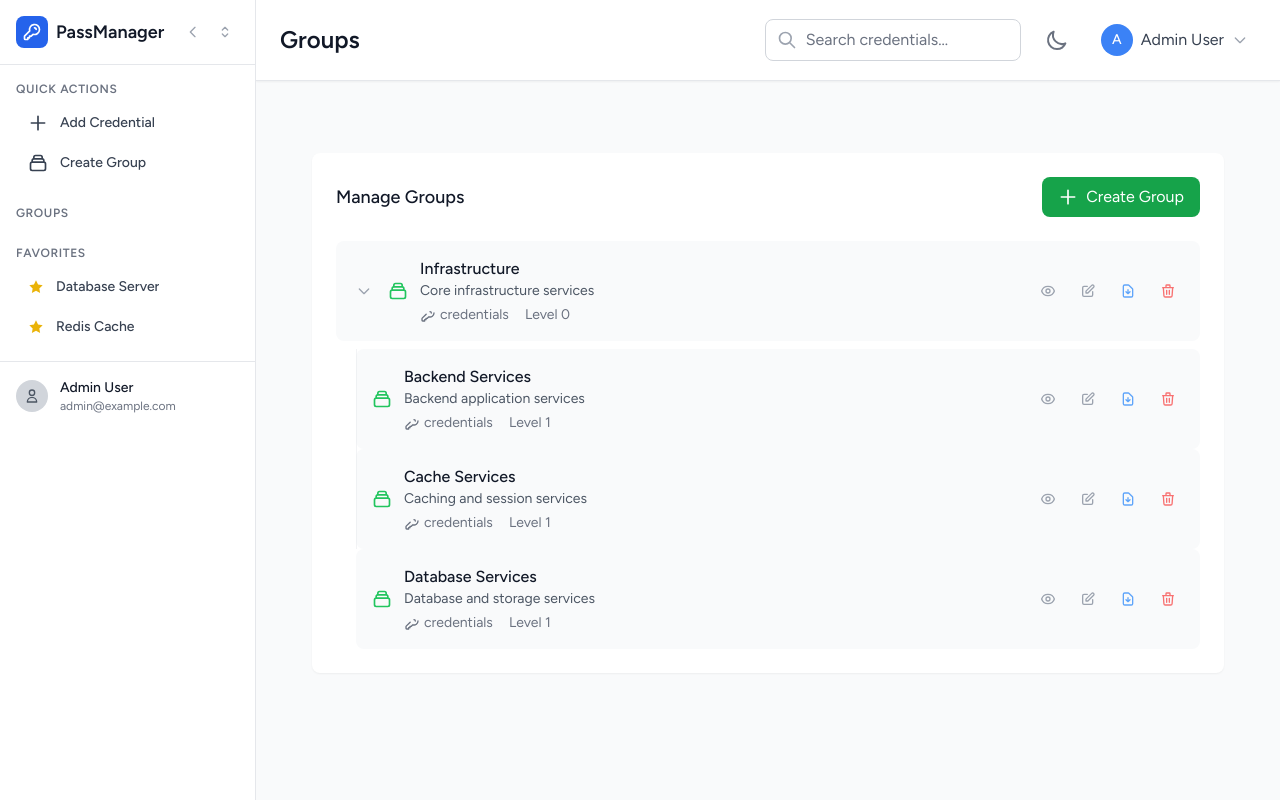
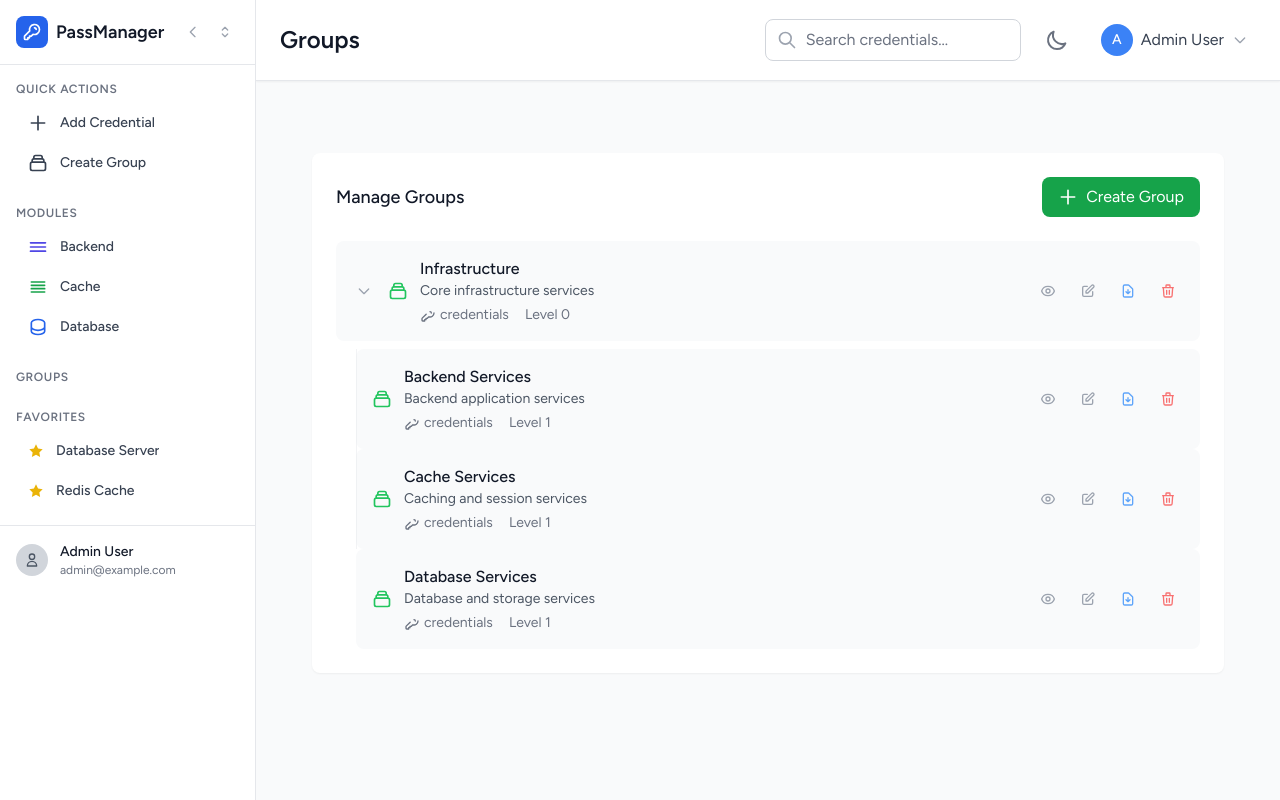
Before and after one commit to tagresorts/litepw-store, a Laravel app: page /groups in a window 1280 px wide. Run offline with Laravel 12, Linux system fonts and the light colour scheme; a user stored in the database is signed in; data comes from the database, SQL or seed files in the repository; style sheets or scripts are compiled from the project's sources; parts of the project's set-up code (start-up, migrations or seed data) failed here and were passed over; some libraries are stand-ins or nearby versions.

Commit message:
Checkpoint before follow-up message
Co-authored-by: bobongcoder <bobongcoder@tagresorts.com.ph>

```diff
--- a/password-manager/resources/js/Components/Navigation/NavigationSidebar.vue
+++ b/password-manager/resources/js/Components/Navigation/NavigationSidebar.vue
@@ -73,6 +73,45 @@
                             <path stroke-linecap="round" stroke-linejoin="round" stroke-width="2" d="M19 11H5m14 0a2 2 0 012 2v6a2 2 0 01-2 2H5a2 2 0 01-2-2v-6a2 2 0 012-2m14 0V9a2 2 0 00-2-2M5 11V9a2 2 0 012-2m0 0V5a2 2 0 012-2h6a2 2 0 012 2v2M7 7h10" />
                         </svg>
                         <span v-if="!collapsed">Create Group</span>
+                    </Link>
+                </div>
+            </div>
+
+            <!-- Modules -->
+            <div class="mb-6">
+                <h3 v-if="!collapsed" class="text-xs font-semibold text-gray-500 dark:text-gray-400 uppercase tracking-wider mb-2">
+                    Modules
+                </h3>
+                <div class="space-y-1">
+                    <Link
+                        :href="route('credentials.index', { module: 'backend' })"
+                        class="w-full flex items-center space-x-3 px-3 py-2 text-sm font-medium text-gray-700 dark:text-gray-300 rounded-lg hover:bg-gray-100 dark:hover:bg-gray-700 hover:text-gray-900 dark:hover:text-white"
+                        :title="collapsed ? 'Backend' : ''"
+                    >
+                        <svg class="w-5 h-5 flex-shrink-0 text-indigo-600" fill="none" stroke="currentColor" viewBox="0 0 24 24">
+                            <path stroke-linecap="round" stroke-linejoin="round" stroke-width="2" d="M3 7h18M3 12h18M3 17h18" />
+                        </svg>
+                        <span v-if="!collapsed">Backend</span>
+                    </Link>
+                    <Link
+                        :href="route('credentials.index', { module: 'cache' })"
+                        class="w-full flex items-center space-x-3 px-3 py-2 text-sm font-medium text-gray-700 dark:text-gray-300 rounded-lg hover:bg-gray-100 dark:hover:bg-gray-700 hover:text-gray-900 dark:hover:text-white"
+                        :title="collapsed ? 'Cache' : ''"
+                    >
+                        <svg class="w-5 h-5 flex-shrink-0 text-green-600" fill="none" stroke="currentColor" viewBox="0 0 24 24">
+                            <path stroke-linecap="round" stroke-linejoin="round" stroke-width="2" d="M4 6h16M4 10h16M4 14h16M4 18h16" />
+                        </svg>
+                        <span v-if="!collapsed">Cache</span>
+                    </Link>
+                    <Link
+                        :href="route('credentials.index', { module: 'database' })"
+                        class="w-full flex items-center space-x-3 px-3 py-2 text-sm font-medium text-gray-700 dark:text-gray-300 rounded-lg hover:bg-gray-100 dark:hover:bg-gray-700 hover:text-gray-900 dark:hover:text-white"
+                        :title="collapsed ? 'Database' : ''"
+                    >
+                        <svg class="w-5 h-5 flex-shrink-0 text-blue-600" fill="none" stroke="currentColor" viewBox="0 0 24 24">
+                            <path stroke-linecap="round" stroke-linejoin="round" stroke-width="2" d="M12 3c4.418 0 8 1.79 8 4v10c0 2.21-3.582 4-8 4s-8-1.79-8-4V7c0-2.21 3.582-4 8-4zM4 12c0 2.21 3.582 4 8 4s8-1.79 8-4" />
+                        </svg>
+                        <span v-if="!collapsed">Database</span>
                     </Link>
                 </div>
             </div>
```
